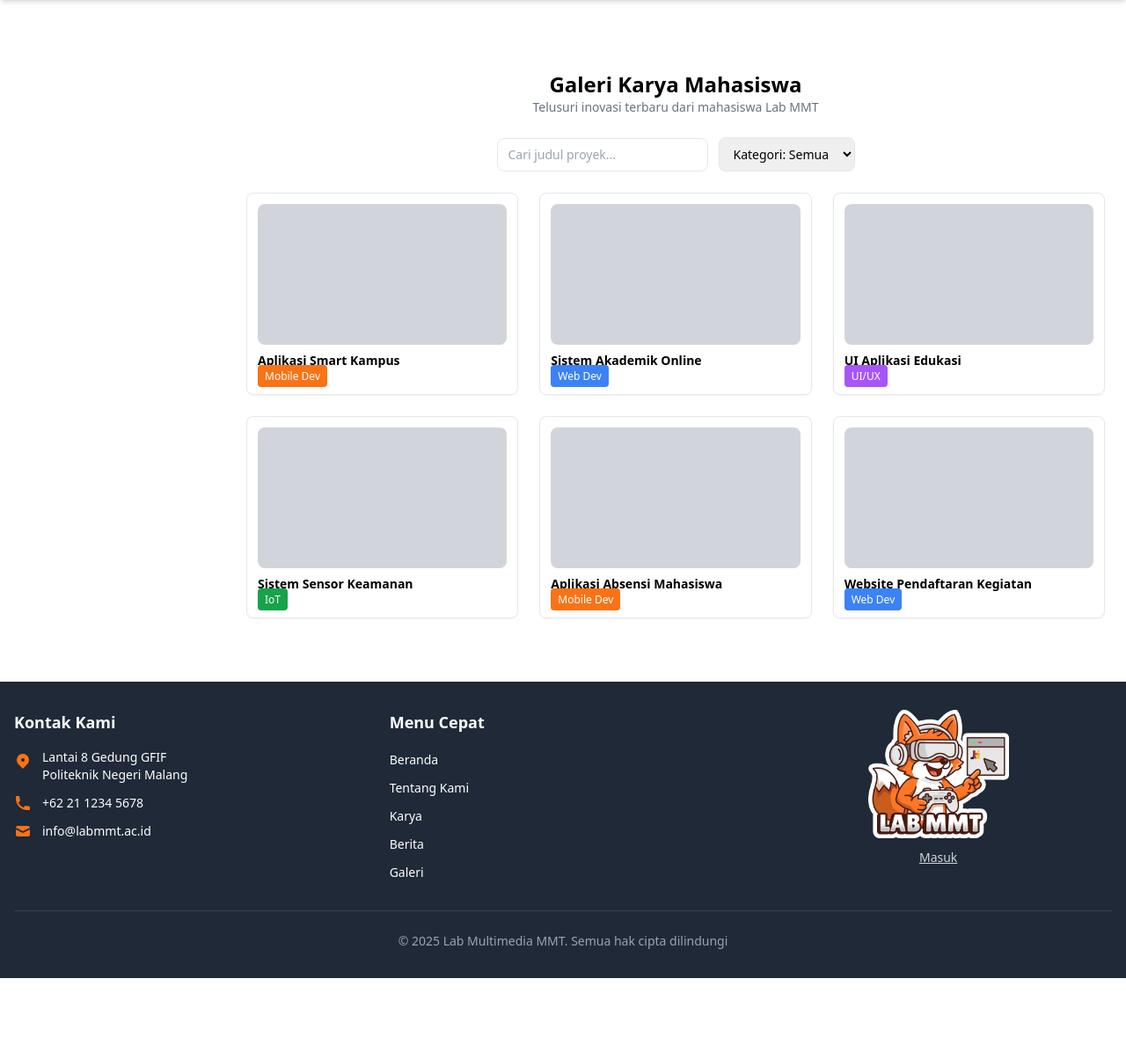
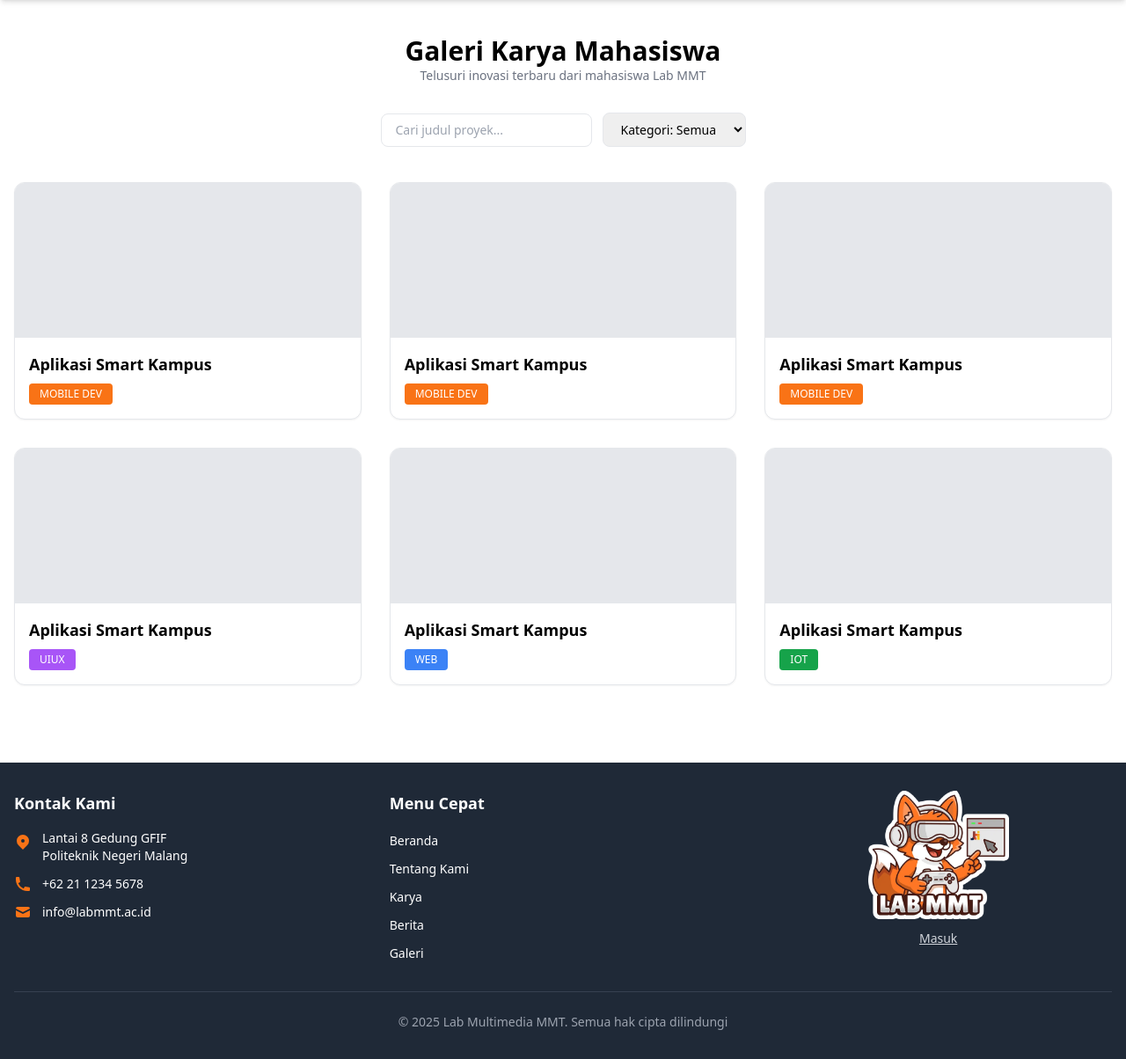
Before and after one commit to furalmiqbadi/pbl, a PHP site: page /view/catalog.php in a window 1280 px wide. Shown: the part 64-1268 px from the top of the page at 88% size. Before the commit the page ends 1176 px from the top, so only its background shows below. Run offline with PHP 8.4, Linux system fonts and the light colour scheme; some libraries are stand-ins or nearby versions.

Commit message:
Perbaikan kode program

```diff
--- a/view/catalog.php
+++ b/view/catalog.php
@@ -1,23 +1,37 @@
-<?php include '../layouts/header.php'; ?>
-<?php include '../layouts/sidebar.php'; ?>
+<?php
+include '../layouts/header.php';
+
+// Dummy karya
+$karya = [
+    ["judul" => "Aplikasi Smart Kampus", "kategori" => "mobile Dev"],
+    ["judul" => "Aplikasi Smart Kampus", "kategori" => "mobile Dev"],
+    ["judul" => "Aplikasi Smart Kampus", "kategori" => "mobile Dev"],
+    ["judul" => "Aplikasi Smart Kampus", "kategori" => "uiux"],
+    ["judul" => "Aplikasi Smart Kampus", "kategori" => "web"],
+    ["judul" => "Aplikasi Smart Kampus", "kategori" => "iot"],
+];
+?>
 
 <!-- Tailwind CDN -->
 <script src="https://cdn.tailwindcss.com"></script>
 
-<div class="p-6 sm:ml-64 mt-14">
-    <section class="max-w-7xl mx-auto">
+<div class="px-4 py-10 max-w-7xl mx-auto">
 
-        <h1 class="text-2xl font-bold text-center">Galeri Karya Mahasiswa</h1>
-        <p class="text-sm text-gray-500 text-center mb-6">Telusuri inovasi terbaru dari mahasiswa Lab MMT</p>
+    <!-- Judul -->
+    <h1 class="text-3xl font-bold text-center">Galeri Karya Mahasiswa</h1>
+    <p class="text-sm text-gray-500 text-center mb-8">
+        Telusuri inovasi terbaru dari mahasiswa Lab MMT
+    </p>
 
         <!-- Filter -->
-        <div class="flex flex-wrap gap-3 justify-center items-center mb-6">
+        <div class="flex flex-wrap gap-3 justify-center items-center mb-10">
             <input id="searchInput" type="text" placeholder="Cari judul proyek..."
-            class="px-3 py-2 border rounded-lg text-sm w-60">
+            class="px-4 py-2 border rounded-lg text-sm w-60">
 
-            <select id="categoryFilter" class="px-3 py-2 border rounded-lg text-sm">
+            <select id="categoryFilter"
+                class="px-4 py-2 border rounded-lg text-sm">
                 <option value="semua">Kategori: Semua</option>
-                <option value="mobile">Mobile Dev</option>
+                <option value="mobile dev">Mobile Dev</option>
                 <option value="web">Web Dev</option>
                 <option value="uiux">UI/UX</option>
                 <option value="iot">IoT</option>
@@ -25,48 +39,41 @@
         </div>
 
         <!-- Galeri Grid -->
-        <div id="galleryContainer" class="grid grid-cols-1 sm:grid-cols-2 md:grid-cols-3 gap-6">
+        <div id="galleryContainer" class="grid grid-cols-1 sm:grid-cols-2 md:grid-cols-3 gap-8">
 
             <!-- Card -->
-            <div class="gallery-item border rounded-lg shadow-sm p-3" data-category="mobile" data-title="Aplikasi Smart Kampus">
-                <div class="bg-gray-300 h-40 rounded-lg"></div>
-                <h3 class="mt-2 text-sm font-semibold">Aplikasi Smart Kampus</h3>
-                <span class="text-xs bg-orange-500 text-white px-2 py-1 rounded">Mobile Dev</span>
+            <?php foreach ($karya as $k): ?>
+            <div
+                class="gallery-item bg-white border rounded-xl shadow-sm overflow-hidden cursor-pointer hover:shadow-md transition"
+                data-category="<?= $k["kategori"] ?>"
+                data-title="<?= strtolower($k["judul"]) ?>"
+                onclick="window.location.href='detailKarya.php'"
+            >
+                <!-- Thumbnail -->
+                <div class="w-full h-44 bg-gray-200"></div>
+
+                <!-- Content -->
+                <div class="p-4">
+                    <h3 class="text-lg font-semibold"><?= $k["judul"] ?></h3>
+
+                    <!-- Badge kategori -->
+                    <?php
+                        $color = [
+                            "mobile Dev" => "bg-orange-500",
+                            "web" => "bg-blue-500",
+                            "uiux" => "bg-purple-500",
+                            "iot" => "bg-green-600"
+                        ][$k["kategori"]];
+                    ?>
+
+                    <span class="text-xs text-white px-3 py-1 rounded mt-2 inline-block <?= $color ?>">
+                        <?= strtoupper($k["kategori"]) ?>
+                    </span>
+                </div>
             </div>
-
-            <div class="gallery-item border rounded-lg shadow-sm p-3" data-category="web" data-title="Sistem Akademik Online">
-                <div class="bg-gray-300 h-40 rounded-lg"></div>
-                <h3 class="mt-2 text-sm font-semibold">Sistem Akademik Online</h3>
-                <span class="text-xs bg-blue-500 text-white px-2 py-1 rounded">Web Dev</span>
-            </div>
-
-            <div class="gallery-item border rounded-lg shadow-sm p-3" data-category="uiux" data-title="UI Aplikasi Edukasi">
-                <div class="bg-gray-300 h-40 rounded-lg"></div>
-                <h3 class="mt-2 text-sm font-semibold">UI Aplikasi Edukasi</h3>
-                <span class="text-xs bg-purple-500 text-white px-2 py-1 rounded">UI/UX</span>
-            </div>
-
-            <div class="gallery-item border rounded-lg shadow-sm p-3" data-category="iot" data-title="Sistem Sensor Keamanan">
-                <div class="bg-gray-300 h-40 rounded-lg"></div>
-                <h3 class="mt-2 text-sm font-semibold">Sistem Sensor Keamanan</h3>
-                <span class="text-xs bg-green-600 text-white px-2 py-1 rounded">IoT</span>
-            </div>
-
-            <div class="gallery-item border rounded-lg shadow-sm p-3" data-category="mobile" data-title="Aplikasi Absensi Mahasiswa">
-                <div class="bg-gray-300 h-40 rounded-lg"></div>
-                <h3 class="mt-2 text-sm font-semibold">Aplikasi Absensi Mahasiswa</h3>
-                <span class="text-xs bg-orange-500 text-white px-2 py-1 rounded">Mobile Dev</span>
-            </div>
-
-            <div class="gallery-item border rounded-lg shadow-sm p-3" data-category="web" data-title="Website Pendaftaran Kegiatan">
-                <div class="bg-gray-300 h-40 rounded-lg"></div>
-                <h3 class="mt-2 text-sm font-semibold">Website Pendaftaran Kegiatan</h3>
-                <span class="text-xs bg-blue-500 text-white px-2 py-1 rounded">Web Dev</span>
-            </div>
+            <?php endforeach; ?>
 
         </div>
-
-    </section>
 </div>
 
 <!-- Script Filter -->
```
